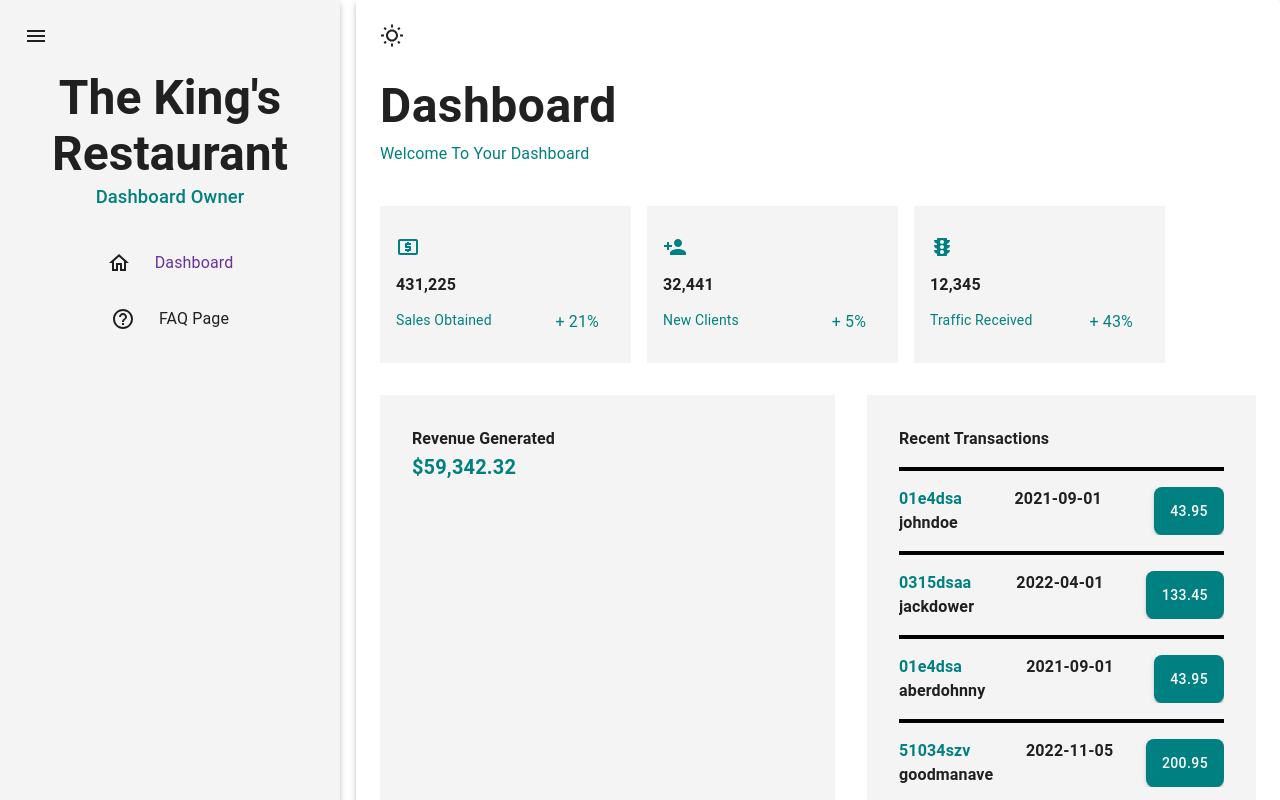
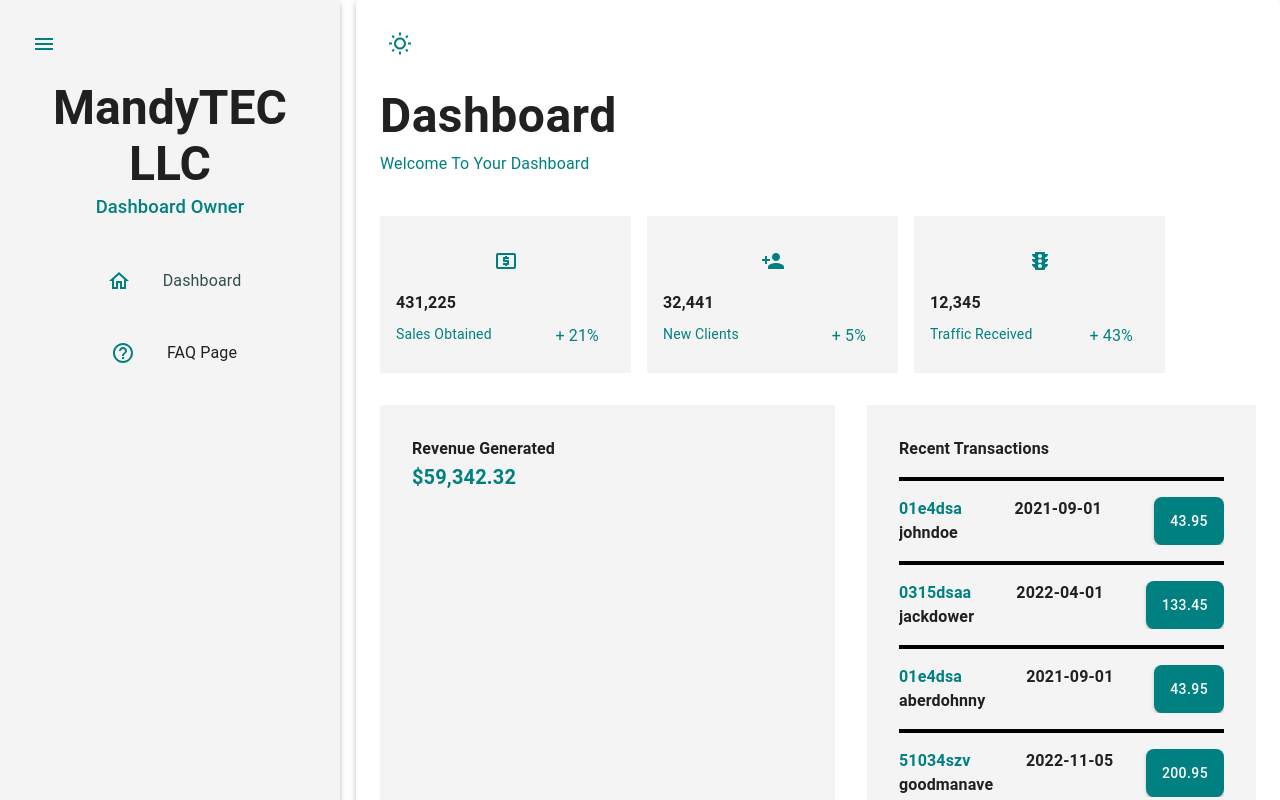
Before and after one commit to binaryballer33/block27A_sales_dashboard, a React (Vite) app: page / in a window 1280 px wide. Shown: the top 800 px of the page. Built offline with nearby package versions, Linux system fonts and the light colour scheme.

Commit message:
css tweaks

```diff
--- a/src/components/MainContent/MainContent.jsx
+++ b/src/components/MainContent/MainContent.jsx
@@ -1,4 +1,4 @@
-import { Box, Paper, Typography, Button, Divider } from "@mui/material";
+import { Box, Paper, Typography, Button, Divider, IconButton } from "@mui/material";
 import WbSunnyOutlinedIcon from "@mui/icons-material/WbSunnyOutlined";
 import MiniDashboard from "../MiniDashboard/MiniDashboard";
 import { mockMiniDashboards, mockTransactions } from "../../assets/mockData";
@@ -9,7 +9,7 @@ const MainContent = () => (
 
     {/* The Component Icon */}
     <Box sx={classes.main_content_icon}>
-      <WbSunnyOutlinedIcon />
+      <IconButton color="primary"><WbSunnyOutlinedIcon /></IconButton>
     </Box>
 
     {/* The Component Headers */}
--- a/src/components/MainContent/MainContentStyles.js
+++ b/src/components/MainContent/MainContentStyles.js
@@ -41,7 +41,7 @@ const classes = {
         backgroundColor: "#f4f4f4",
         marginLeft: { xs: "0rem", md: "1rem", lg: "0rem" },
         padding: { xs: "1rem", lg: "2rem" },
-        height: { xs: "200px", md: "400px", lg: "700px" },
+        height: { xs: "200px", md: "400px", lg: "465px" },
         width: { xs: "357px", md: "150px", lg: "33%" },
         textAlign: { xs: "center", lg: "left" },
     },
@@ -52,7 +52,7 @@ const classes = {
         marginBottom: { xs: "2rem", sm: "0rem" },
         marginLeft: { xs: "0rem", md: "1rem", lg: "2rem" },
         padding: { xs: "1rem", lg: "2rem" },
-        height: { xs: "350px", md: "400px", lg: "700px" },
+        height: { xs: "350px", md: "400px", lg: "465px" },
         width: { xs: "357px", md: "325px", lg: "325px" },
         overflow: "scroll",
     },
--- a/src/components/MiniDashboard/MiniDashboard.jsx
+++ b/src/components/MiniDashboard/MiniDashboard.jsx
@@ -1,11 +1,11 @@
-import { Box, Typography } from '@mui/material'
+import { Box, IconButton, Typography } from '@mui/material'
 import classes from './MiniDashboardStyles'
 
 const MiniDashboard = ({ IconComponent, sales_amount, header, percentage, marginLeft }) => {
   return (
     // mini dashboards
     <Box sx={classes.main_content_dashboard_sales_client_traffic_item} marginLeft={marginLeft}>
-      <IconComponent color="primary" />
+      <IconButton><IconComponent color="primary" /></IconButton>
       <Typography variant="body1" fontWeight="bold">{sales_amount}</Typography>
       <Box sx={classes.main_content_dashboard_sales_clients_trash_percentage}>
         <Typography variant="body2" flexGrow={1}>{header}</Typography>
--- a/src/components/SideBar/SideBar.jsx
+++ b/src/components/SideBar/SideBar.jsx
@@ -1,19 +1,19 @@
-import { Box, Paper, Typography } from "@mui/material";
+import { Box, IconButton, Paper, Typography } from "@mui/material";
 import HomeOutlinedIcon from '@mui/icons-material/HomeOutlined';import HelpOutlineIcon from "@mui/icons-material/HelpOutline";
 import MenuIcon from "@mui/icons-material/Menu";
 import classes from "./SideBarStyles";
 
 const SideBar = () => (
 	<Paper elevation={3} sx={classes.side_bar_paper_container}>
-		<MenuIcon sx={classes.side_bar_hamburger_menu_icon}/>
-		<Typography variant="h3" sx={classes.side_bar_header}>The King's Restaurant</Typography>
+		<IconButton color="primary"><MenuIcon sx={classes.side_bar_hamburger_menu_icon}/></IconButton>
+		<Typography variant="h3" sx={classes.side_bar_header}>MandyTEC LLC</Typography>
 		<Typography variant="h6" sx={classes.side_bar_sub_header}>Dashboard Owner</Typography>
 		<Box sx={classes.side_bar_home_container}>
-			<HomeOutlinedIcon />
+			<IconButton color="primary"><HomeOutlinedIcon /></IconButton>
 	<Typography variant="body1" sx={classes.side_bar_home_content}>Dashboard</Typography>
 		</Box>
 		<Box sx={classes.side_bar_faq_container}>
-			<HelpOutlineIcon />
+			<IconButton color="primary"><HelpOutlineIcon /></IconButton>
 	<Typography variant="body1" sx={classes.side_bar_faq_content}>FAQ Page</Typography>
 		</Box>
 	</Paper>
--- a/src/components/SideBar/SideBarStyles.js
+++ b/src/components/SideBar/SideBarStyles.js
@@ -26,7 +26,7 @@ const classes = {
         alignItems: 'center'
     },
     side_bar_home_content: {
-        color: "rebeccapurple",
+        color: "darkslategray",
         marginLeft: '1.5rem',
     },
     side_bar_faq_container: {
```
